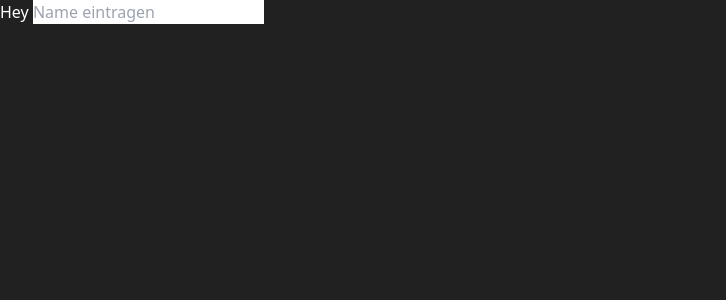
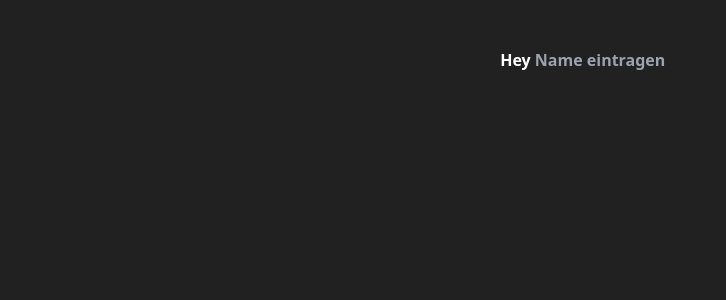
Before and after one commit to JasonSa19/ToDoList, a Vue app: page / in a window 1280 px wide. Shown: the top 300 px of the page, without its empty margins (0-726 px from the left). Built offline with nearby package versions, Linux system fonts and the light colour scheme.

Commit message:
add frontend output for name input and setup localStorage get Item for name to safe it over lifecycle of mount

```diff
--- a/src/App.vue
+++ b/src/App.vue
@@ -1,22 +1,49 @@
 <script setup>
 import { ref, onMounted, computed, watch } from "vue";
 
+// Empty Array for ToDos
 const toDos = ref([]);
+// Empty String for Name
+
 const name = ref("");
+
+// Empty String for ToDo
 const inputContent = ref("");
+
+// Empty const for category
 const inputCategory = ref(null);
 
+// ToDo Sorting in List
 const ToDoAsc = computed(() =>
   toDos.value.sort((a, b) => {
     return b.createdAt - a.createdAt;
   })
 );
+
+// Live Watch for Name Input
+watch(name, (newVal) => {
+  localStorage.setItem("name", newVal);
+});
+
+onMounted(() => {
+  name.value = localStorage.getItem("name") || "";
+});
+
+// Pull name from Local Storage
 </script>
 
 <template>
   <main id="app">
-    <section class="greeting">
-      Hey <input type="text" v-model="name" placeholder="Name eintragen" />
+    <section class="greeting mt-12 flex justify-center">
+      <h2 class="font-bold">
+        Hey
+        <input
+          class="appearance-none border-none bg-transparent text-white focus:border-none"
+          type="text"
+          placeholder="Name eintragen"
+          v-model="name"
+        />
+      </h2>
     </section>
   </main>
 </template>
```
